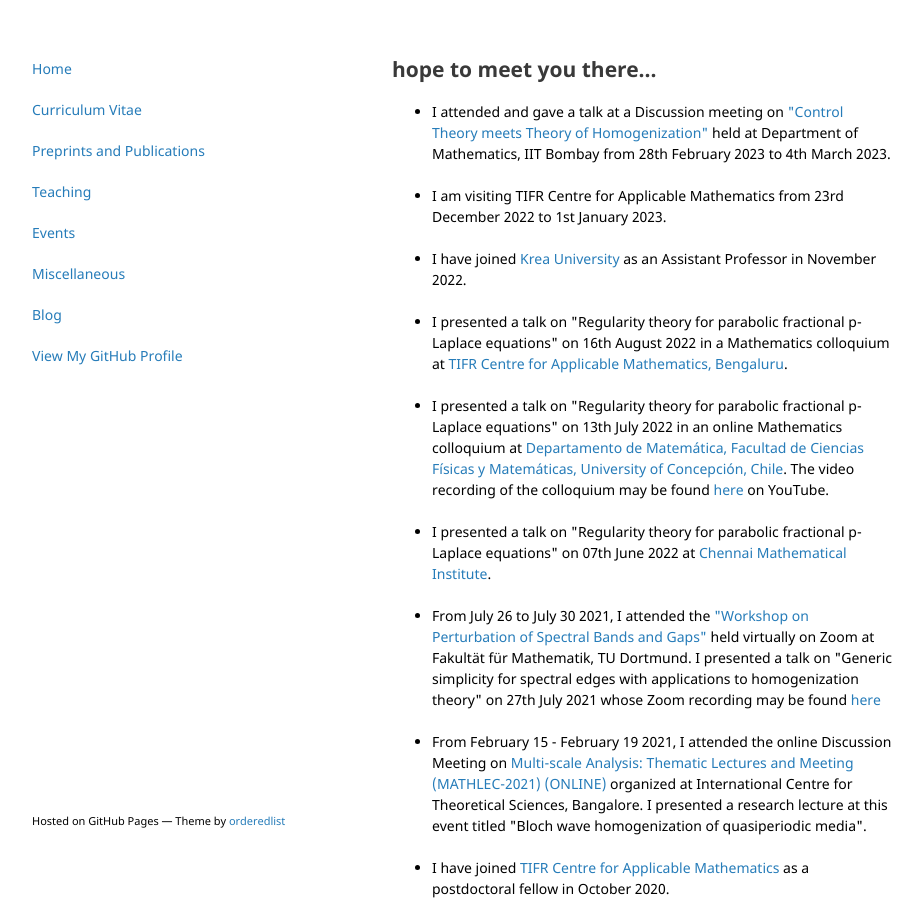
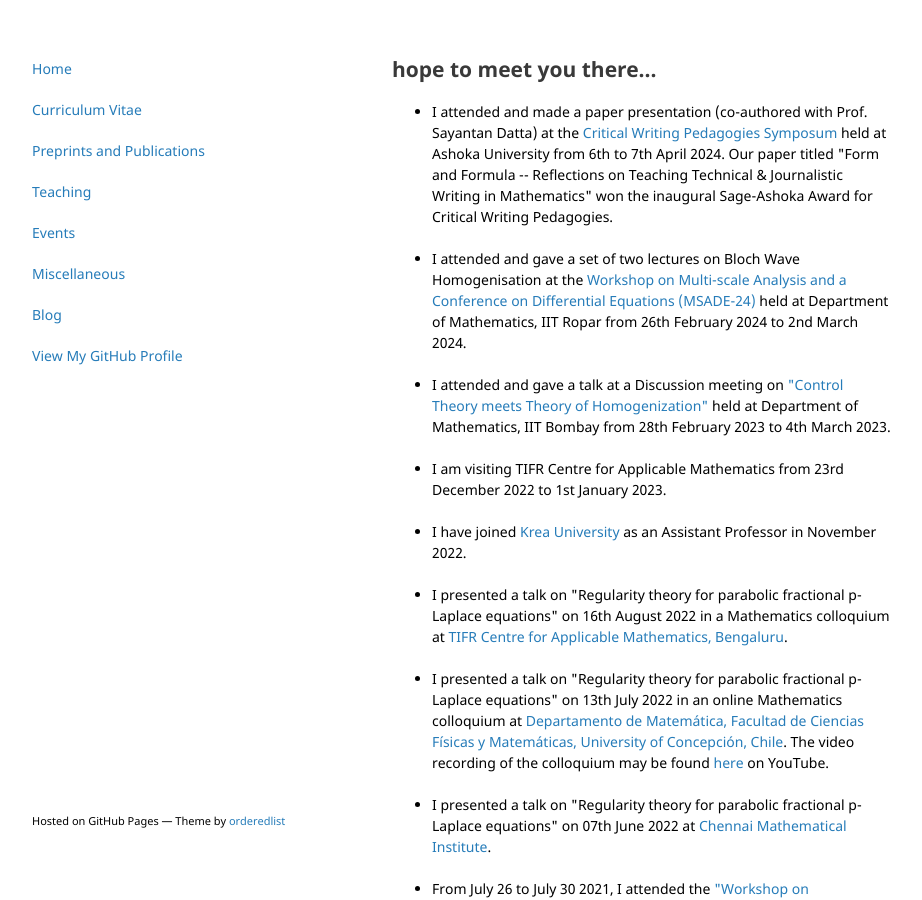
Before and after one commit to vivektewary/vivektewary.github.io, a Jekyll site: the page built from activities.html, in a window 1280 px wide and 900 px high. Shown: the whole window, without its empty margins (178-1100 px from the left). Built offline with Jekyll 4.4.1, drawn with Linux system fonts in a browser that asks for light colours.

Commit message:
Update activities.html

```diff
--- a/activities.html
+++ b/activities.html
@@ -6,6 +6,10 @@ title: Home
 
 <p>
 <ul>
+<li>I attended and made a paper presentation (co-authored with Prof. Sayantan Datta) at the <a href="https://sites.google.com/ashoka.edu.in/critical-writing-symposium/home" target="_blank">Critical Writing Pedagogies Symposum</a> held at Ashoka University from 6th to 7th April 2024. Our paper titled "Form and Formula -- Reflections on Teaching Technical & Journalistic Writing in Mathematics" won the inaugural Sage-Ashoka Award for Critical Writing Pedagogies.</li>
+<br>
+<li>I attended and gave a set of two lectures on Bloch Wave Homogenisation at the <a href="https://sites.google.com/iitrpr.ac.in/workshop/home" target="_blank">Workshop on Multi-scale Analysis and a Conference on Differential Equations (MSADE-24) </a> held at Department of Mathematics, IIT Ropar from 26th February 2024 to 2nd March 2024.</li>
+<br>
 <li>I attended and gave a talk at a Discussion meeting on <a href="https://sites.google.com/view/discussion-meeting/home" target="_blank">"Control Theory meets Theory of Homogenization"</a> held at Department of Mathematics, IIT Bombay from 28th February 2023 to 4th March 2023.</li>
 <br>
 <li>I am visiting TIFR Centre for Applicable Mathematics from 23rd December 2022 to 1st January 2023.</li>
```
